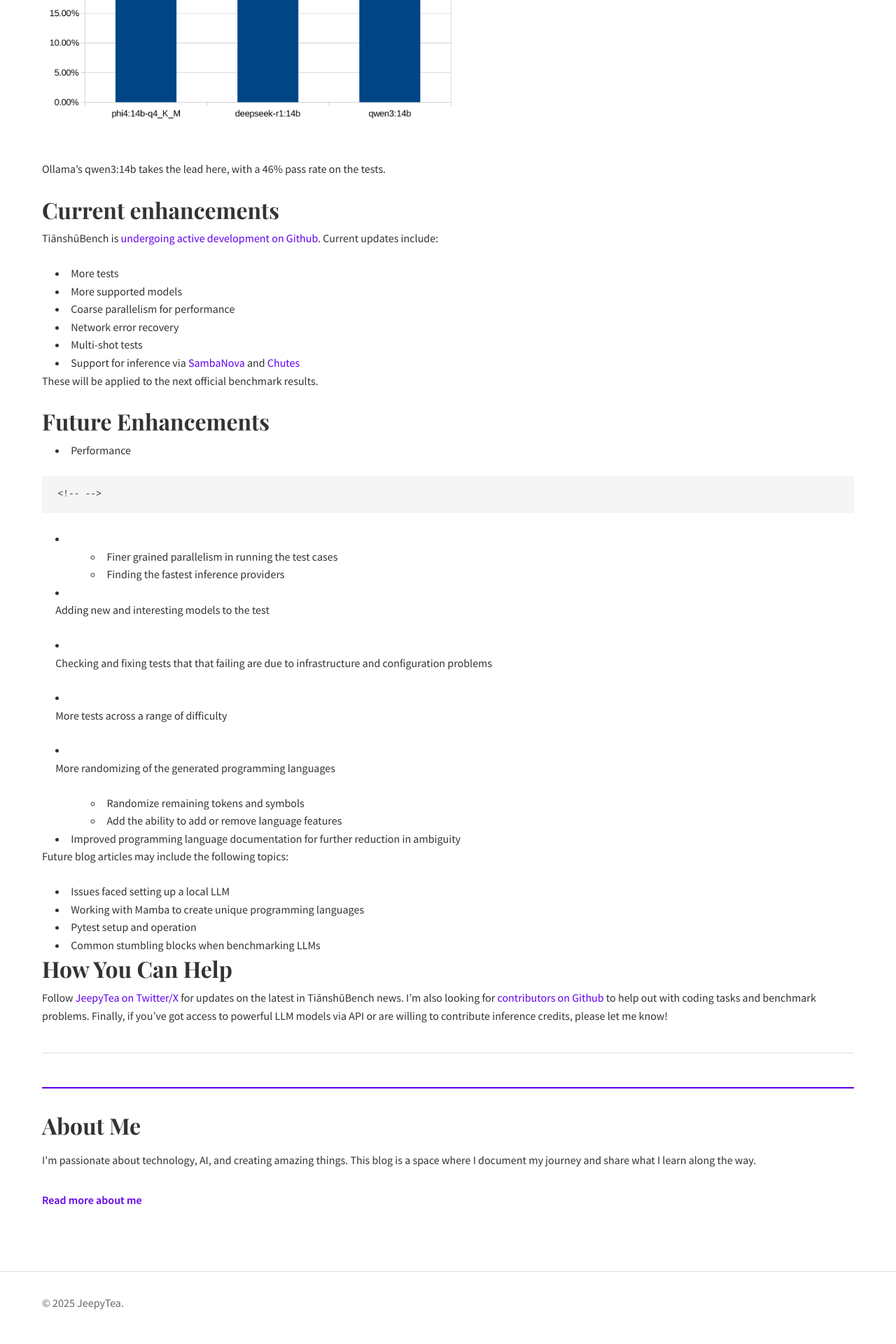
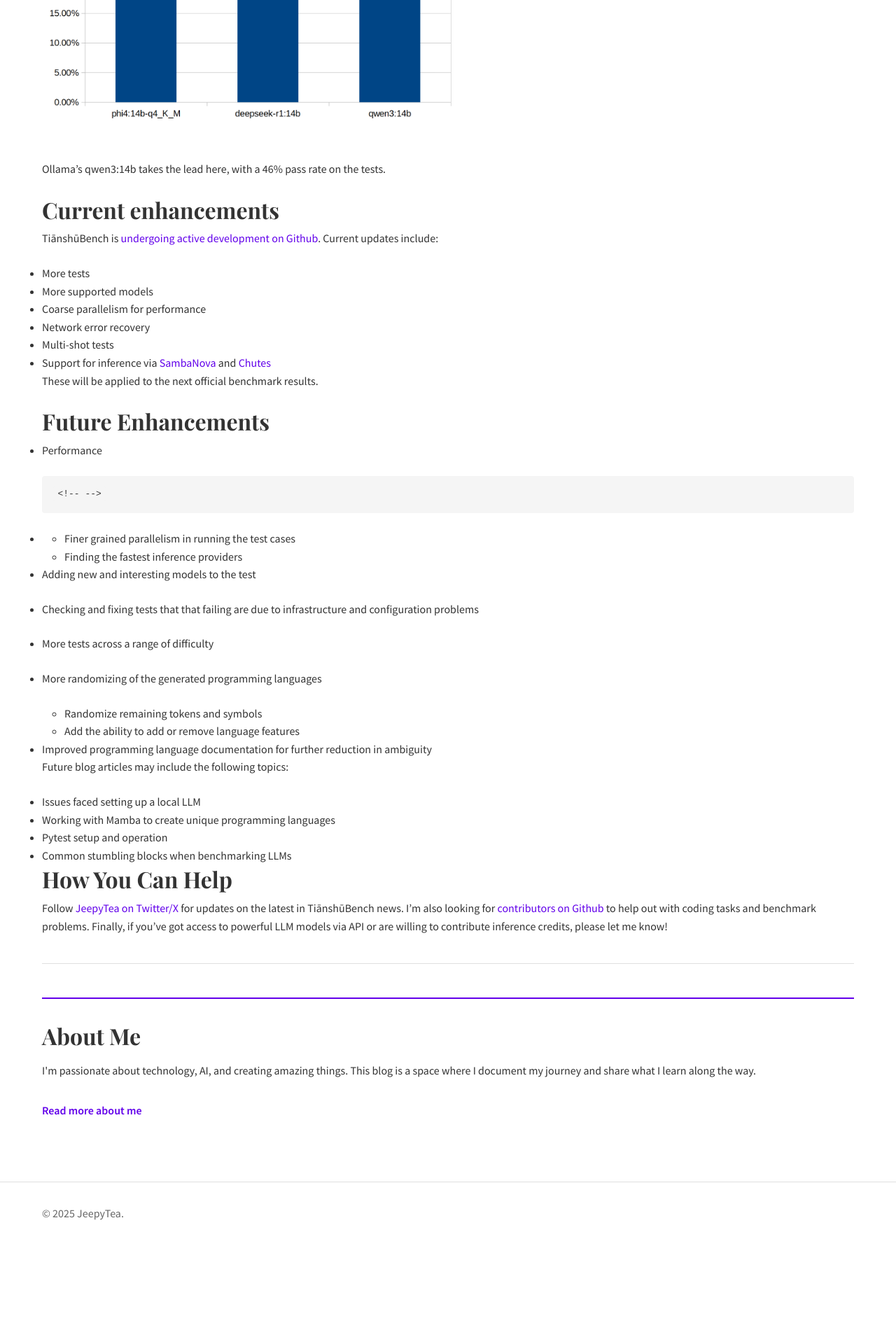
Before and after one commit to JeepyTea/jeepytea.github.io, a Jekyll site: the page built from index.md, in a window 1280 px wide. Shown: the part 4480-6400 px from the top of the page at 70% size. Built offline with Jekyll 4.4.1, drawn with Linux system fonts in a browser that asks for light colours; after the commit the page ends 6283 px from its top, so only the background shows below that.

Commit message:
fix: Prevent list bullet wrapping

```diff
--- a/assets/css/style.css
+++ b/assets/css/style.css
@@ -181,9 +181,8 @@ hr {
 }
 
 .post-content ul {
-  list-style-position: inside;
-  padding-left: 1.2em; /* Adjust this value to align with text */
-  margin-left: 0; /* Remove default browser margin */
+  list-style-position: outside;
+  /* Remove padding-left and margin-left to use default browser indentation */
 }
 
 .post-content ul ul {
```
